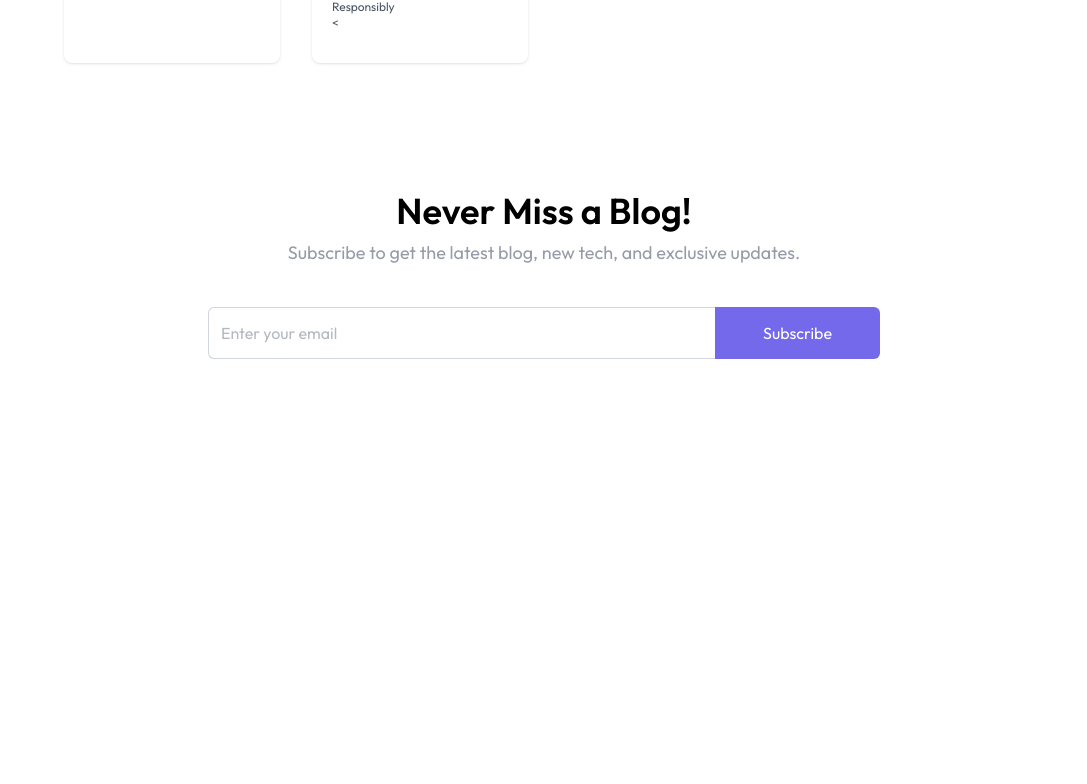
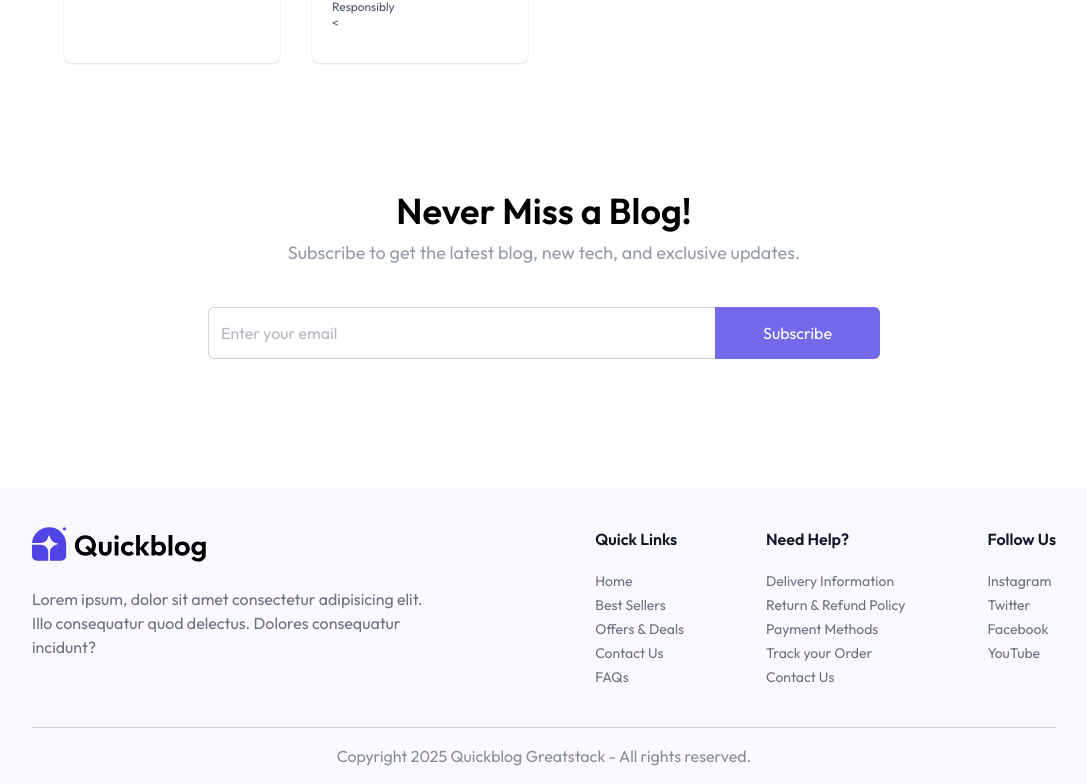
Before and after one commit to Suryapratap01/BlogNew, a React (Vite) app in the folder Blog/client/: page / in a window 1280 px wide. Shown: the part 1612-2396 px from the top of the page, without its empty margins (96-1183 px from the left). Before the commit the page ends 2099 px from the top, so only its background shows below. Built offline with nearby package versions, Linux system fonts and the light colour scheme.

Commit message:
footer working

```diff
--- /dev/null
+++ b/Blog/client/src/components/Footer.jsx
@@ -0,0 +1,38 @@
+import React from 'react'
+import {assets} from '../assets/assets'
+import { footer_data } from '../assets/assets'
+
+const Footer = () => {
+  return (
+    <div className='px-6 md:px-16 lg:px-24 xl:px-32 bg-primary/3'>
+        <div className='flex flex-col md:flex-row items-start justify-between gap-10 py-10 border-b border-gray-500/30 text-gray-500'>
+
+            <div>
+                <img src={assets.logo} alt="Logo" className='w-32 sm:w-44' />
+                <p className='max-w-[410px] mt-6'>Lorem ipsum, dolor sit amet consectetur adipisicing elit. Illo consequatur quod delectus. Dolores consequatur incidunt?</p>
+            </div>
+
+            <div className='flex flex-wrap justify-between w-full md:w-[45%] gap-5'>
+                {footer_data.map((section,index)=>(
+                    <div key={index}>
+                        <h3 className='font-semibold text-base text-gray-900 md:mb-5 mb-2'>{section.title}</h3>
+                        <ul className='text-sm space-y-1'>
+                            {section.links.map((link, i)=>(
+                                <li key={i}>
+                                    <a href='#' className='hover:underline transition '>{link}</a>
+                                </li>
+                            ))}
+                        </ul>
+
+                    </div>
+                ))}
+
+            </div>
+
+        </div>
+        <p className='py-4 text-center text-sm md:text-base text-gray-500/80'>Copyright 2025 Quickblog Greatstack - All rights reserved.</p>
+    </div>
+  )
+}
+
+export default Footer
--- a/Blog/client/src/pages/Home.jsx
+++ b/Blog/client/src/pages/Home.jsx
@@ -4,6 +4,7 @@ import Header from '../components/Header'
 import BlogList from '../components/BlogList'
 import BlogCard from '../components/BlogCard'
 import Newsletter from '../components/NewsLetter'
+import Footer from '../components/Footer'
 
 const Home = () => {
   return (
@@ -12,6 +13,7 @@ const Home = () => {
         <Header />
         <BlogList />
         <Newsletter />
+        <Footer />
         {/* <BlogCard /> */}
     </>
 
```
